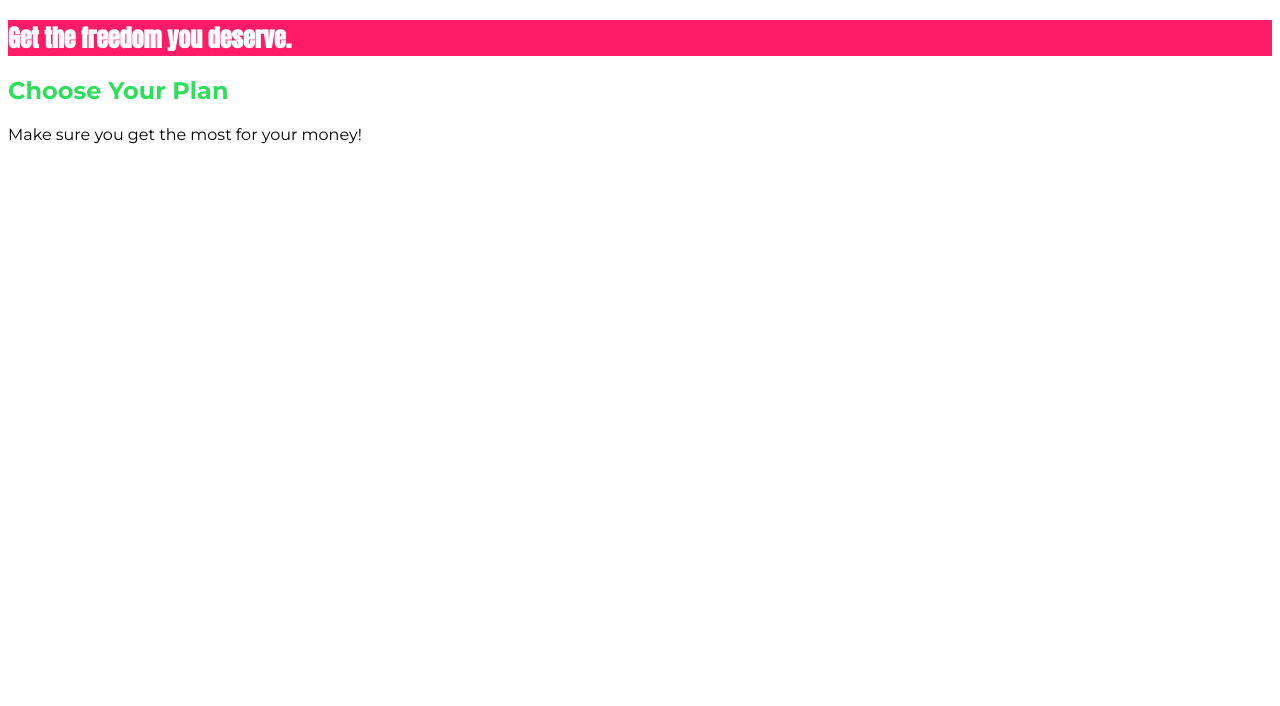
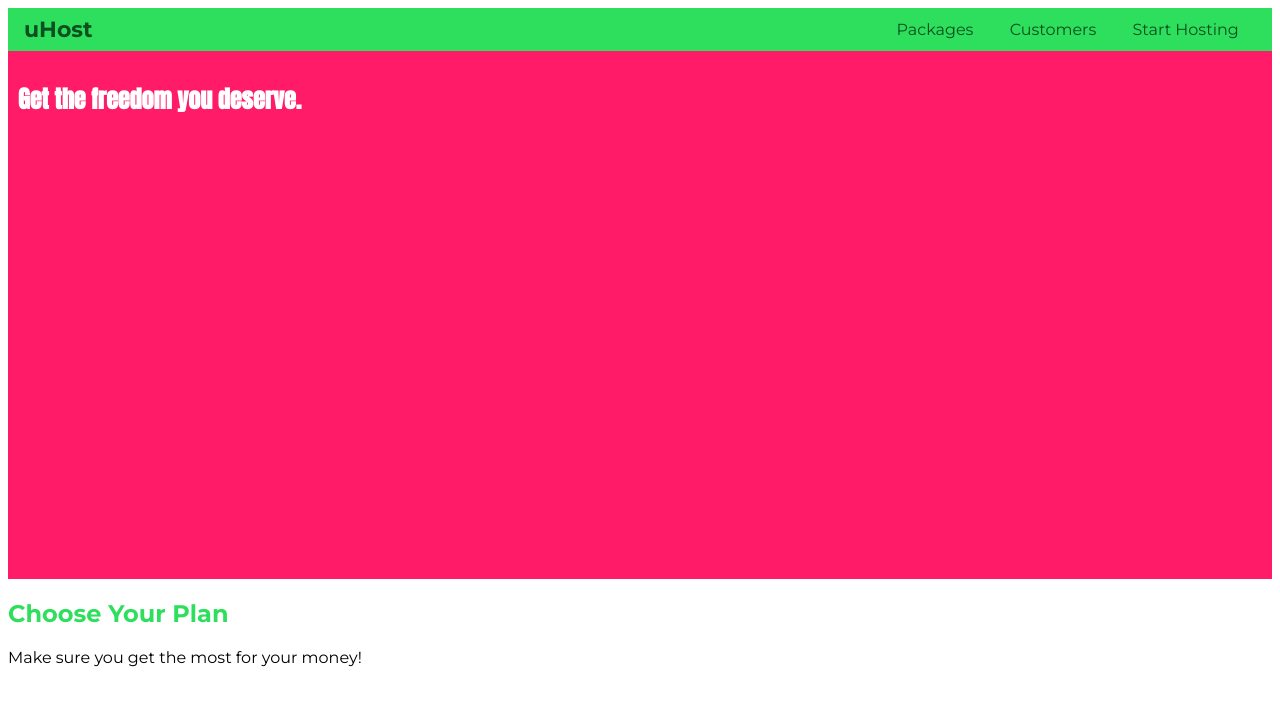
Before and after one commit to georgejudah/css_learnings, a plain HTML site: page section3-diving deeper/basics-08-project-finished/index.html in a window 1280 px wide. Drawn offline with Linux system fonts and the light colour scheme.

Commit message:
completed till pseduo classes

```diff
--- a/section3-diving deeper/basics-08-project-finished/index.html
+++ b/section3-diving deeper/basics-08-project-finished/index.html
@@ -12,6 +12,26 @@
 </head>
 
 <body>
+    <header class="main-header">
+        <div class="main-header-nav__div">
+            <a href="index.html" class="main-header__brand">
+                uHost
+            </a>
+        </div>
+        <nav class="main-nav">
+            <ul class="main-nav__items">
+                <li class="main-nav__item">
+                    <a href="packages/index.html" class="main-nav-item__links">Packages</a>
+                </li>
+                <li class="main-nav__item">
+                    <a href="customers/index.html" class="main-nav-item__links">Customers</a>
+                </li>
+                <li class="main-nav__item">
+                    <a href="start-hosting/index.html" class="main-nav-item__links">Start Hosting</a>
+                </li>
+            </ul>
+        </nav>
+    </header>
     <main>
         <section id="product-overview">
             <h1>Get the freedom you deserve.</h1>
--- a/section3-diving deeper/basics-08-project-finished/main.css
+++ b/section3-diving deeper/basics-08-project-finished/main.css
@@ -1,9 +1,16 @@
+* {
+ box-sizing: border-box;
+}
+
 body {
     font-family: 'Montserrat', sans-serif;
 }
 
 #product-overview {
     background: #ff1b68;
+    width: 100%;
+    height: 528px;
+    padding: 10px;
 }
 
 .section-title {
@@ -18,3 +25,55 @@ body {
 /* h1 {
     font-family: sans-serif;
 } */
+
+.main-header {
+    width: 100%;
+    background-color: #2ddf5c;
+    padding: 8px 16px;
+}
+
+/* direct div to the main header */
+.main-header > div{
+    display: inline-block;
+    vertical-align: middle;
+}
+
+.main-header__brand {
+    color: #0e4f1f;
+    text-decoration: none;
+    font-weight: bold;
+    font-size: 22px;
+
+}
+
+.main-nav {
+    display: inline-block;
+    text-align: right;
+    width: calc(100% - 74px);
+    vertical-align: middle;
+
+}
+
+.main-nav__items {
+    margin: 0;
+    padding: 0;
+    list-style: none;
+}
+
+.main-nav__item {
+    display: inline-block;
+    margin: 0px 16px;
+}
+
+.main-nav-item__links {
+    text-decoration: none;
+    color: #0e4f1f;
+}
+
+.main-nav-item__links:hover {
+    color: white;
+}
+
+.main-nav-item__links:active {
+    color: white;
+}
```
Also changed, not shown: section3-diving deeper/learnings.txt.
